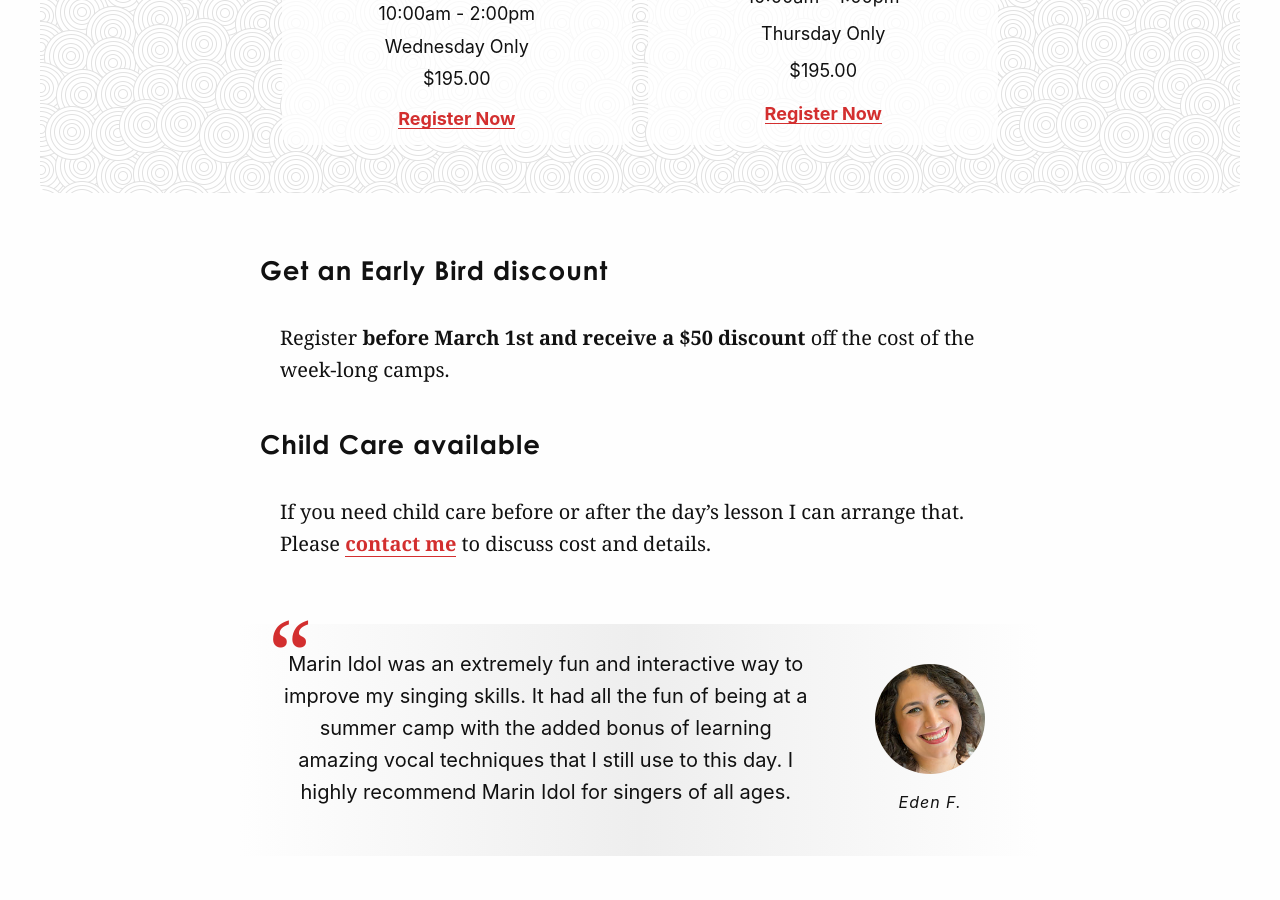
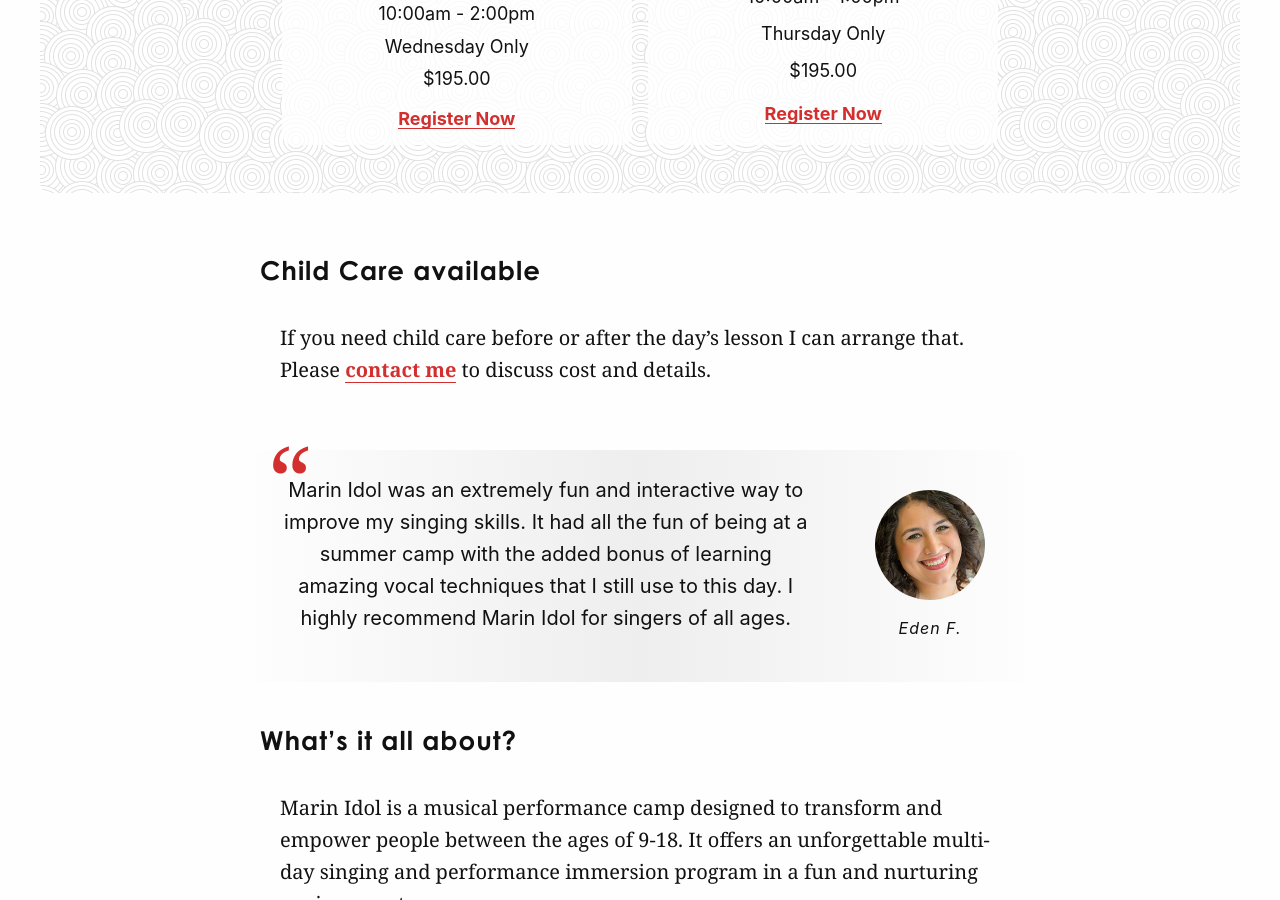
Before and after one commit to cchaiken/ccms, a Jekyll site: the page built from marin-idol-performance-camps.md, in a window 1280 px wide and 900 px high, scrolled down 1995 px. Built offline with Jekyll 4.4.1, drawn with Linux system fonts in a browser that asks for light colours; some web fonts are replaced.

Commit message:
Update marin-idol-performance-camps.md
remove early bird discount text

```diff
--- a/marin-idol-performance-camps.md
+++ b/marin-idol-performance-camps.md
@@ -105,10 +105,6 @@
 
 {% include idol-camps.html %}
 
-## Get an Early Bird discount
-
-Register **before March 1st and receive a $50 discount** off the cost of the week-long camps.
-
 ## Child Care available
 
 If you need child care before or after the day's lesson I can arrange that. Please [contact me](https://chaikenmusic.com/contact/) to discuss cost and details.
```
